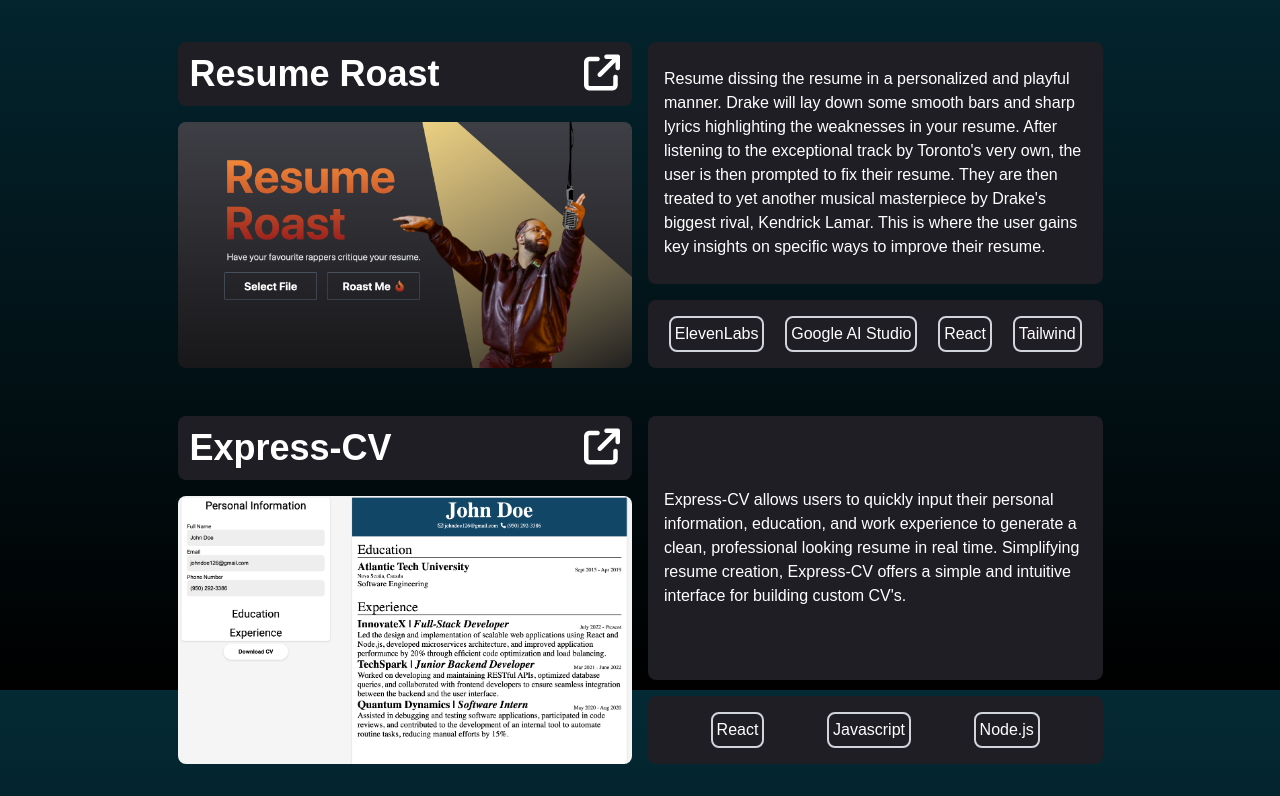
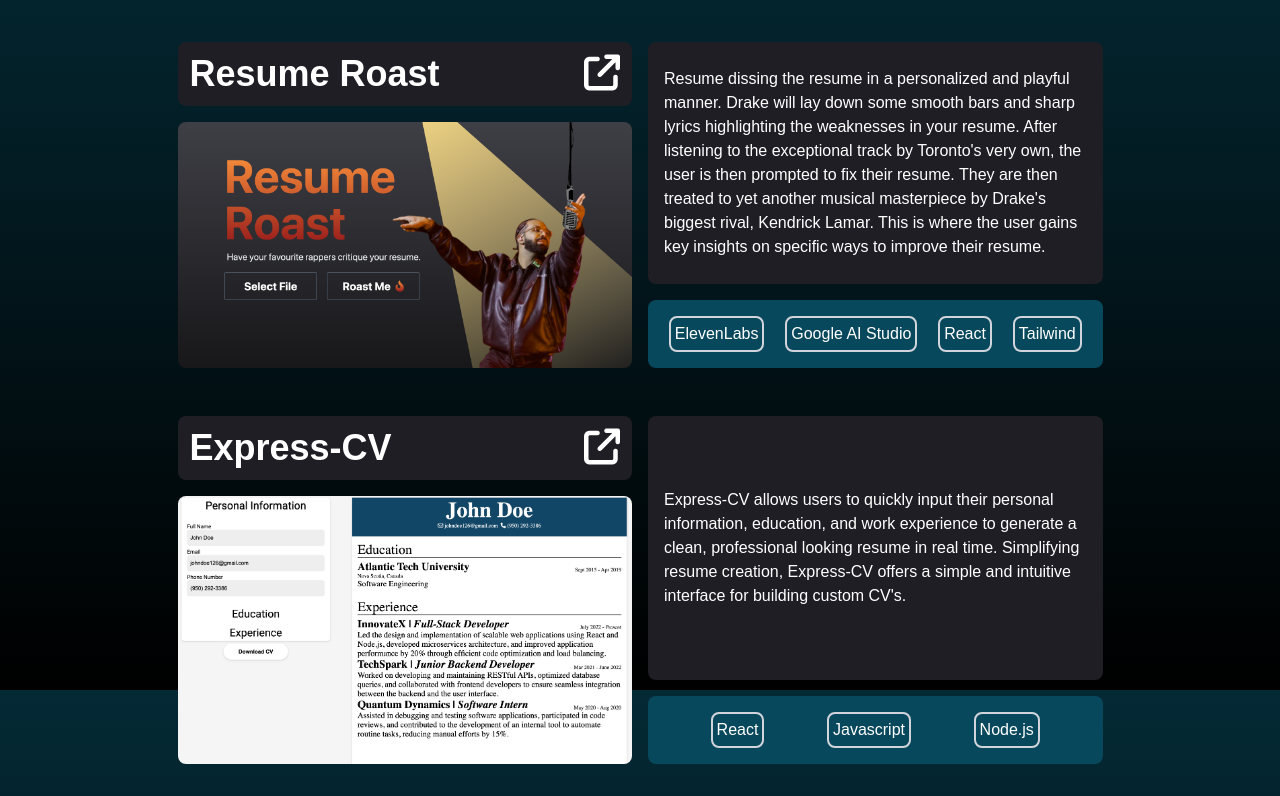
Before and after one commit to NickrodBasiri/Portfolio, a React (Vite) app: page / in a window 1280 px wide. Shown: the part 910-1706 px from the top of the page. Built offline with nearby package versions, Linux system fonts and the light colour scheme.

Commit message:
Changed background colour of project tech

```diff
--- a/src/styles/project.css
+++ b/src/styles/project.css
@@ -2,6 +2,10 @@
     background-color: #201e25;
     border-radius: 8px;
     color: white;
+}
+
+#project-tech {
+    background-color: rgb(8, 72, 92);
 }
 
 @media (min-width: 1301px) {
```
